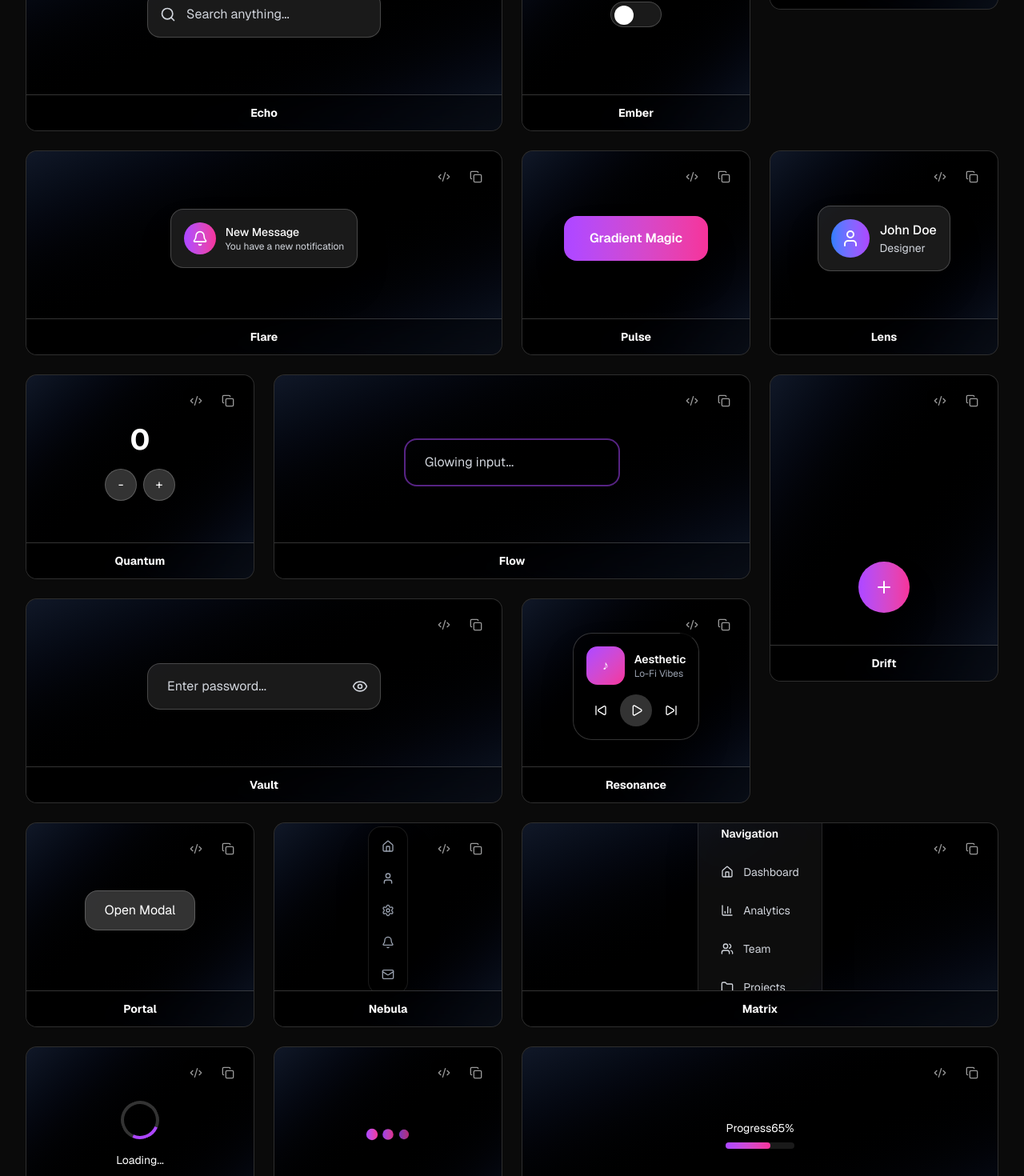
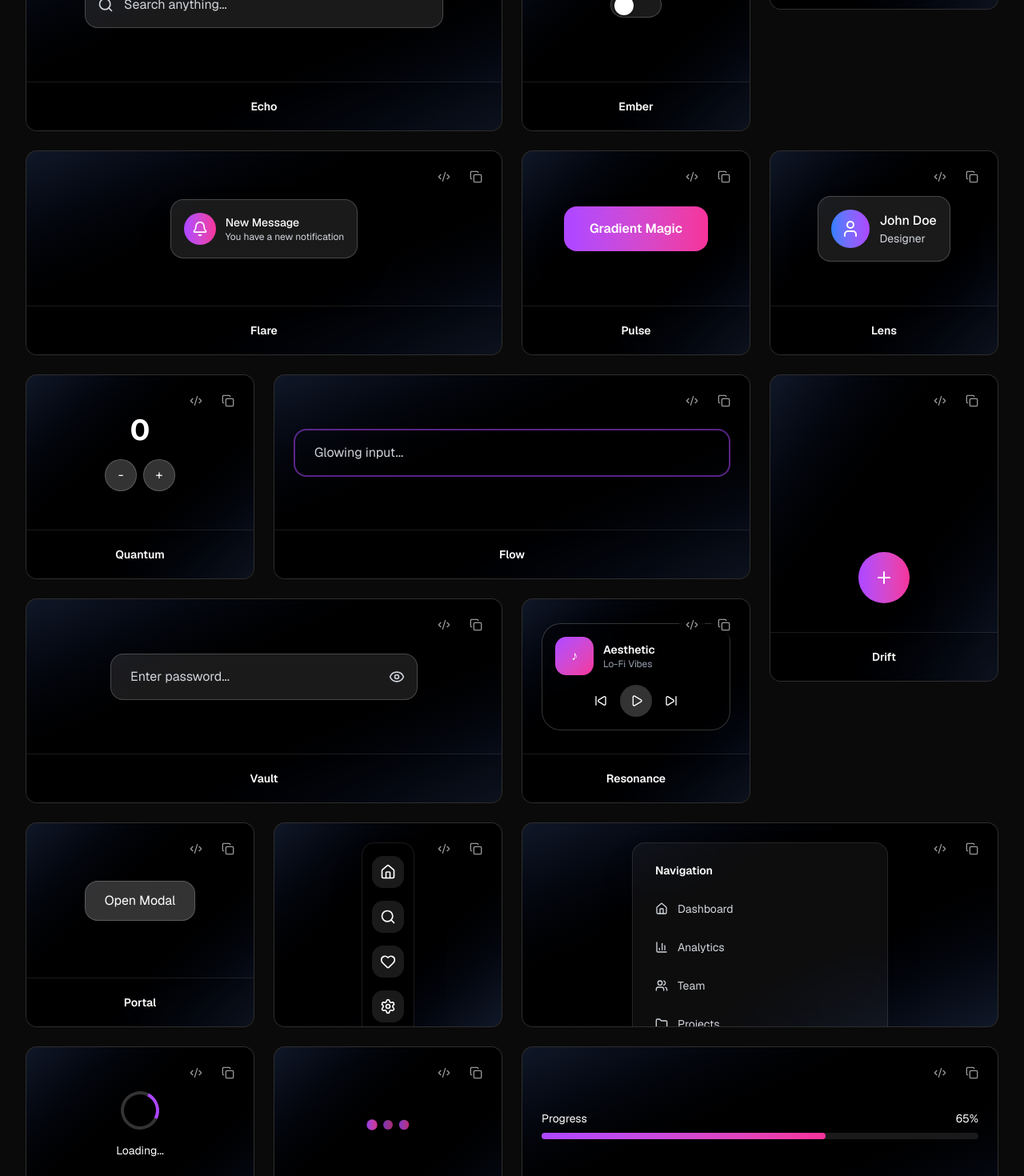
Before and after one commit to casualhermit27/ideeate, a Next.js app: page /components in a window 1280 px wide. Shown: the part 780-2250 px from the top of the page at 80% size. Built offline with nearby package versions, Linux system fonts and the light colour scheme.

Commit message:
Increase component name section height for better visibility

```diff
--- a/src/app/components/page.tsx
+++ b/src/app/components/page.tsx
@@ -2,7 +2,7 @@
 
 import { useState } from 'react'
 import { motion } from 'framer-motion'
-import { Copy, Check, Sparkles, Search, Heart, Star, Download, Play, Pause, SkipBack, SkipForward, Plus, Bell, Settings, User, Eye, EyeOff, Zap, Home, Folder, BarChart3, Users, CheckCircle, TrendingUp, Share, MoreHorizontal, Code2, Mail, Menu, ChevronDown, X, DollarSign, ArrowRight, Loader, BarChart, Target } from 'lucide-react'
+import { Copy, Check, Sparkles, Search, Heart, Star, Download, Play, Pause, SkipBack, SkipForward, Plus, Bell, Settings, User, Eye, EyeOff, Zap, Home, Folder, BarChart3, Users, CheckCircle, TrendingUp, Share, MoreHorizontal, Code2 } from 'lucide-react'
 import FloatingNavbar from '@/components/floating-navbar'
 import { Button } from '@/components/ui/button'
 
@@ -16,8 +16,7 @@ const categories = [
 	'Toggles',
 	'Notifications',
 	'Pricing',
-	'Loading',
-	'Logo'
+	'Loading'
 ]
 
 // Component type definition
@@ -66,24 +65,24 @@ const FloatingNav = () => (
 )
 
 const VerticalFloatingNav = () => (
-	<motion.div
+	<motion.nav
 		initial={{ x: -20, opacity: 0 }}
 		animate={{ x: 0, opacity: 1 }}
-		className="bg-black/80 backdrop-blur-xl border border-white/10 rounded-2xl p-2 shadow-2xl max-w-fit"
-	>
-		<div className="flex flex-col space-y-2">
-			{[Home, User, Settings, Bell, Mail].map((Icon, index) => (
+		className="py-4 px-3 bg-black/80 backdrop-blur-xl border border-white/10 rounded-2xl shadow-2xl"
+	>
+		<div className="flex flex-col items-center space-y-4">
+			{[Home, Search, Heart, Settings, User].map((Icon, index) => (
 				<motion.button
 					key={index}
-					whileHover={{ scale: 1.1, x: 4 }}
-					whileTap={{ scale: 0.95 }}
-					className="p-2 text-gray-400 hover:text-white hover:bg-white/10 rounded-xl transition-all"
+					whileHover={{ scale: 1.1, x: 2 }}
+					whileTap={{ scale: 0.9 }}
+					className="w-10 h-10 bg-white/10 hover:bg-white/20 rounded-xl flex items-center justify-center text-white transition-colors"
 				>
-					<Icon className="w-4 h-4" />
+					<Icon className="w-5 h-5" />
 				</motion.button>
 			))}
 		</div>
-	</motion.div>
+	</motion.nav>
 )
 
 const SidebarNav = () => (
@@ -538,14 +537,14 @@ const FloatingActionBar = () => (
 const FeatureCard = () => (
 	<motion.div
 		whileHover={{ scale: 1.02, y: -4 }}
-		className="p-4 bg-white/5 backdrop-blur-xl border border-white/10 rounded-2xl shadow-2xl group max-w-xs mx-auto"
-	>
-		<div className="mb-3">
-			<div className="w-10 h-10 bg-gradient-to-br from-purple-500 to-pink-500 rounded-xl flex items-center justify-center mb-3">
-				<Zap className="w-5 h-5 text-white" />
+		className="p-6 bg-white/5 backdrop-blur-xl border border-white/10 rounded-2xl shadow-2xl group"
+	>
+		<div className="mb-4">
+			<div className="w-12 h-12 bg-gradient-to-br from-purple-500 to-pink-500 rounded-xl flex items-center justify-center mb-4">
+				<Zap className="w-6 h-6 text-white" />
 			</div>
-			<h3 className="text-base font-bold text-white mb-1">Fast Performance</h3>
-			<p className="text-gray-400 text-xs">Lightning fast loading</p>
+			<h3 className="text-lg font-bold text-white mb-2">Fast Performance</h3>
+			<p className="text-gray-400 text-sm">Lightning fast loading with optimized code</p>
 		</div>
 		<motion.div
 			className="w-full h-1 bg-white/10 rounded-full overflow-hidden"
@@ -563,23 +562,23 @@ const FeatureCard = () => (
 const TestimonialCard = () => (
 	<motion.div
 		whileHover={{ scale: 1.02 }}
-		className="p-4 bg-white/5 backdrop-blur-xl border border-white/10 rounded-2xl shadow-2xl max-w-xs mx-auto"
-	>
-		<div className="flex items-center space-x-1 mb-3">
+		className="p-6 bg-white/5 backdrop-blur-xl border border-white/10 rounded-2xl shadow-2xl"
+	>
+		<div className="flex items-center space-x-1 mb-4">
 			{[...Array(5)].map((_, i) => (
-				<Star key={i} className="w-3 h-3 text-yellow-400 fill-current" />
+				<Star key={i} className="w-4 h-4 text-yellow-400 fill-current" />
 			))}
 		</div>
-		<p className="text-gray-300 text-xs mb-3 line-clamp-2">&quot;Amazing components with beautiful animations!&quot;</p>
-		<div className="flex items-center space-x-2">
-			<div className="w-8 h-8 bg-gradient-to-br from-blue-500 to-purple-500 rounded-full flex items-center justify-center">
-				<User className="w-4 h-4 text-white" />
+		<p className="text-gray-300 text-sm mb-4">&quot;Amazing components with beautiful animations. Saved me hours of development time!&quot;</p>
+		<div className="flex items-center space-x-3">
+			<div className="w-10 h-10 bg-gradient-to-br from-blue-500 to-purple-500 rounded-full flex items-center justify-center">
+				<User className="w-5 h-5 text-white" />
 			</div>
-			<div>
-				<p className="text-white text-xs font-medium">Sarah Chen</p>
-				<p className="text-gray-400 text-[10px]">Frontend Developer</p>
-			</div>
-		</div>
+  <div>
+				<p className="text-white text-sm font-medium">Sarah Chen</p>
+				<p className="text-gray-400 text-xs">Frontend Developer</p>
+  </div>
+  </div>
 	</motion.div>
 )
 
@@ -611,19 +610,19 @@ const SearchSuggestions = () => (
 	<motion.div
 		initial={{ y: -10, opacity: 0 }}
 		animate={{ y: 0, opacity: 1 }}
-		className="w-full max-w-xs bg-black/90 backdrop-blur-xl border border-white/10 rounded-2xl shadow-2xl overflow-hidden"
-	>
-		<div className="p-3">
-			<h4 className="text-white font-medium text-xs mb-2">Recent Searches</h4>
-			<div className="space-y-1">
+		className="w-full max-w-sm bg-black/90 backdrop-blur-xl border border-white/10 rounded-2xl shadow-2xl overflow-hidden"
+	>
+		<div className="p-4">
+			<h4 className="text-white font-medium text-sm mb-3">Recent Searches</h4>
+			<div className="space-y-2">
 				{['React Components', 'Glassmorphism UI', 'Animation Library'].map((item, index) => (
 					<motion.button
 						key={index}
 						whileHover={{ scale: 1.02, x: 4 }}
-						className="w-full flex items-center space-x-2 p-2 text-gray-300 hover:text-white hover:bg-white/10 rounded-lg transition-all text-left"
+						className="w-full flex items-center space-x-3 p-2 text-gray-300 hover:text-white hover:bg-white/10 rounded-lg transition-all text-left"
 					>
-						<Search className="w-3 h-3" />
-						<span className="text-xs">{item}</span>
+						<Search className="w-4 h-4" />
+						<span className="text-sm">{item}</span>
 					</motion.button>
 				))}
 			</div>
@@ -636,56 +635,39 @@ const PricingToggle = () => {
 
 	return (
 		<motion.div
-			className="flex items-center justify-center space-x-4 p-4 bg-white/5 backdrop-blur-xl border border-white/10 rounded-2xl"
+			className="flex items-center space-x-4 p-4 bg-white/5 backdrop-blur-xl border border-white/10 rounded-2xl"
 		>
-			<span className={`text-sm transition-colors ${!isYearly ? 'text-white' : 'text-gray-400'}`}>
+			<span className={`text-sm font-medium transition-colors ${!isYearly ? 'text-white' : 'text-gray-400'}`}>
 				Monthly
 			</span>
 			<motion.button
 				onClick={() => setIsYearly(!isYearly)}
-				className="relative w-12 h-6 bg-white/20 rounded-full p-1 transition-colors"
+				className={`relative w-14 h-7 rounded-full transition-all duration-300 ${
+					isYearly ? 'bg-purple-500' : 'bg-white/20'
+				}`}
 				whileTap={{ scale: 0.95 }}
 			>
 				<motion.div
-					className="w-4 h-4 bg-gradient-to-r from-purple-500 to-pink-500 rounded-full shadow-lg"
-					animate={{ x: isYearly ? 24 : 0 }}
-					transition={{ type: "spring", stiffness: 300, damping: 30 }}
+					className="absolute top-1 w-5 h-5 bg-white rounded-full shadow-lg"
+					animate={{ x: isYearly ? 28 : 4 }}
+					transition={{ type: "spring", stiffness: 500, damping: 30 }}
 				/>
 			</motion.button>
-			<span className={`text-sm transition-colors ${isYearly ? 'text-white' : 'text-gray-400'}`}>
+			<span className={`text-sm font-medium transition-colors ${isYearly ? 'text-white' : 'text-gray-400'}`}>
 				Yearly
 			</span>
 			{isYearly && (
 				<motion.span
-					initial={{ opacity: 0, scale: 0.8 }}
-					animate={{ opacity: 1, scale: 1 }}
-					className="text-xs text-green-400 font-medium"
+					initial={{ scale: 0, opacity: 0 }}
+					animate={{ scale: 1, opacity: 1 }}
+					className="px-2 py-1 bg-green-500 text-white text-xs rounded-full font-bold"
 				>
-					Save 20%
+					20% OFF
 				</motion.span>
 			)}
 		</motion.div>
 	)
 }
-
-const LogoPlaceholder = () => (
-	<motion.div
-		whileHover={{ scale: 1.02 }}
-		className="w-full h-full flex items-center justify-center p-6 bg-white/5 backdrop-blur-xl border border-white/10 rounded-2xl shadow-2xl group"
-	>
-		<motion.div
-			whileHover={{ rotate: 180 }}
-			transition={{ duration: 0.6 }}
-			className="w-16 h-16 bg-gradient-to-br from-gray-700 to-gray-800 rounded-2xl border border-white/20 flex items-center justify-center shadow-xl"
-		>
-			<motion.div
-				className="w-8 h-8 bg-gradient-to-br from-white/30 to-white/10 rounded-lg"
-				whileHover={{ scale: 1.1 }}
-				transition={{ duration: 0.3 }}
-			/>
-		</motion.div>
-	</motion.div>
-)
 
 const componentData: ComponentType[] = [
 	{ id: 1, title: 'Prism', category: 'Buttons', preview: <GlassmorphismButton />, size: 'normal', code: `<motion.button
@@ -949,24 +931,24 @@ const componentData: ComponentType[] = [
 		</motion.div>
 	)}
 </>` },
-	{ id: 15, title: 'Nebula', category: 'Navigation', preview: <VerticalFloatingNav />, size: 'normal', code: `<motion.div
+	{ id: 15, title: 'Nebula', category: 'Navigation', preview: <VerticalFloatingNav />, size: 'normal', code: `<motion.nav
 	initial={{ x: -20, opacity: 0 }}
 	animate={{ x: 0, opacity: 1 }}
-	className="bg-black/80 backdrop-blur-xl border border-white/10 rounded-2xl p-2 shadow-2xl max-w-fit"
->
-	<div className="flex flex-col space-y-2">
-		{[Home, User, Settings, Bell, Mail].map((Icon, index) => (
+	className="py-4 px-3 bg-black/80 backdrop-blur-xl border border-white/10 rounded-2xl shadow-2xl"
+>
+	<div className="flex flex-col items-center space-y-4">
+		{[Home, Search, Heart, Settings, User].map((Icon, index) => (
 			<motion.button
 				key={index}
-				whileHover={{ scale: 1.1, x: 4 }}
-				whileTap={{ scale: 0.95 }}
-				className="p-2 text-gray-400 hover:text-white hover:bg-white/10 rounded-xl transition-all"
+				whileHover={{ scale: 1.1, x: 2 }}
+				whileTap={{ scale: 0.9 }}
+				className="w-10 h-10 bg-white/10 hover:bg-white/20 rounded-xl flex items-center justify-center text-white transition-colors"
 			>
-				<Icon className="w-4 h-4" />
+				<Icon className="w-5 h-5" />
 			</motion.button>
 		))}
 	</div>
-</motion.div>` },
+</motion.nav>` },
 	{ id: 16, title: 'Matrix', category: 'Navigation', preview: <SidebarNav />, size: 'wide', code: `<motion.div
 	initial={{ x: -20, opacity: 0 }}
 	animate={{ x: 0, opacity: 1 }}
@@ -1111,14 +1093,14 @@ const componentData: ComponentType[] = [
 </motion.div>` },
 	{ id: 24, title: 'Bloom', category: 'Cards', preview: <FeatureCard />, size: 'normal', code: `<motion.div
 	whileHover={{ scale: 1.02, y: -4 }}
-	className="p-4 bg-white/5 backdrop-blur-xl border border-white/10 rounded-2xl shadow-2xl group max-w-xs mx-auto"
->
-	<div className="mb-3">
-		<div className="w-10 h-10 bg-gradient-to-br from-purple-500 to-pink-500 rounded-xl flex items-center justify-center mb-3">
-			<Zap className="w-5 h-5 text-white" />
-		</div>
-		<h3 className="text-base font-bold text-white mb-1">Fast Performance</h3>
-		<p className="text-gray-400 text-xs">Lightning fast loading</p>
+	className="p-6 bg-white/5 backdrop-blur-xl border border-white/10 rounded-2xl shadow-2xl group"
+>
+	<div className="mb-4">
+		<div className="w-12 h-12 bg-gradient-to-br from-purple-500 to-pink-500 rounded-xl flex items-center justify-center mb-4">
+			<Zap className="w-6 h-6 text-white" />
+		</div>
+		<h3 className="text-lg font-bold text-white mb-2">Fast Performance</h3>
+		<p className="text-gray-400 text-sm">Lightning fast loading with optimized code</p>
 	</div>
 	<motion.div
 		className="w-full h-1 bg-white/10 rounded-full overflow-hidden"
@@ -1133,21 +1115,21 @@ const componentData: ComponentType[] = [
 </motion.div>` },
 	{ id: 25, title: 'Wisp', category: 'Cards', preview: <TestimonialCard />, size: 'normal', code: `<motion.div
 	whileHover={{ scale: 1.02 }}
-	className="p-4 bg-white/5 backdrop-blur-xl border border-white/10 rounded-2xl shadow-2xl max-w-xs mx-auto"
->
-	<div className="flex items-center space-x-1 mb-3">
+	className="p-6 bg-white/5 backdrop-blur-xl border border-white/10 rounded-2xl shadow-2xl"
+>
+	<div className="flex items-center space-x-1 mb-4">
 		{[...Array(5)].map((_, i) => (
-			<Star key={i} className="w-3 h-3 text-yellow-400 fill-current" />
+			<Star key={i} className="w-4 h-4 text-yellow-400 fill-current" />
 		))}
 	</div>
-	<p className="text-gray-300 text-xs mb-3 line-clamp-2">&quot;Amazing components with beautiful animations!&quot;</p>
-	<div className="flex items-center space-x-2">
-		<div className="w-8 h-8 bg-gradient-to-br from-blue-500 to-purple-500 rounded-full flex items-center justify-center">
-			<User className="w-4 h-4 text-white" />
+	<p className="text-gray-300 text-sm mb-4">&quot;Amazing components with beautiful animations. Saved me hours of development time!&quot;</p>
+	<div className="flex items-center space-x-3">
+		<div className="w-10 h-10 bg-gradient-to-br from-blue-500 to-purple-500 rounded-full flex items-center justify-center">
+			<User className="w-5 h-5 text-white" />
 		</div>
 		<div>
-			<p className="text-white text-xs font-medium">Sarah Chen</p>
-			<p className="text-gray-400 text-[10px]">Frontend Developer</p>
+			<p className="text-white text-sm font-medium">Sarah Chen</p>
+			<p className="text-gray-400 text-xs">Frontend Developer</p>
 		</div>
 	</div>
 </motion.div>` },
@@ -1177,147 +1159,51 @@ const componentData: ComponentType[] = [
 >
 	<div className="p-4">
 		<h4 className="text-white font-medium text-sm mb-3">Recent Searches</h4>
-		<div className="space-y-2">
+  <div className="space-y-2">
 			{['React Components', 'Glassmorphism UI', 'Animation Library'].map((item, index) => (
 				<motion.button
 					key={index}
 					whileHover={{ scale: 1.02, x: 4 }}
-					className="w-full flex items-center space-x-2 p-2 text-gray-300 hover:text-white hover:bg-white/10 rounded-lg transition-all text-left"
+					className="w-full flex items-center space-x-3 p-2 text-gray-300 hover:text-white hover:bg-white/10 rounded-lg transition-all text-left"
 				>
 					<Search className="w-4 h-4" />
 					<span className="text-sm">{item}</span>
 				</motion.button>
 			))}
-		</div>
-	</div>
+    </div>
+  </div>
 </motion.div>` },
-	{ id: 28, title: 'Switch', category: 'Inputs', preview: <PricingToggle />, size: 'normal', code: `const [isYearly, setIsYearly] = useState(false)
+	{ id: 28, title: 'Flux', category: 'Pricing', preview: <PricingToggle />, size: 'normal', code: `const [isYearly, setIsYearly] = useState(false)
 
 <motion.div
-	className="flex items-center justify-center space-x-4 p-4 bg-white/5 backdrop-blur-xl border border-white/10 rounded-2xl"
->
-	<span className={\`text-sm transition-colors \${!isYearly ? 'text-white' : 'text-gray-400'}\`}>
+	className="flex items-center space-x-4 p-4 bg-white/5 backdrop-blur-xl border border-white/10 rounded-2xl"
+>
+	<span className={\`text-sm font-medium transition-colors \${!isYearly ? 'text-white' : 'text-gray-400'}\`}>
 		Monthly
 	</span>
 	<motion.button
 		onClick={() => setIsYearly(!isYearly)}
-		className="relative w-12 h-6 bg-white/20 rounded-full p-1 transition-colors"
+		className={\`relative w-14 h-7 rounded-full transition-all duration-300 \${isYearly ? 'bg-purple-500' : 'bg-white/20'}\`}
 		whileTap={{ scale: 0.95 }}
 	>
 		<motion.div
-			className="w-4 h-4 bg-gradient-to-r from-purple-500 to-pink-500 rounded-full shadow-lg"
-			animate={{ x: isYearly ? 24 : 0 }}
-			transition={{ type: "spring", stiffness: 300, damping: 30 }}
+			className="absolute top-1 w-5 h-5 bg-white rounded-full shadow-lg"
+			animate={{ x: isYearly ? 28 : 4 }}
+			transition={{ type: "spring", stiffness: 500, damping: 30 }}
 		/>
 	</motion.button>
-	<span className={\`text-sm transition-colors \${isYearly ? 'text-white' : 'text-gray-400'}\`}>
+	<span className={\`text-sm font-medium transition-colors \${isYearly ? 'text-white' : 'text-gray-400'}\`}>
 		Yearly
 	</span>
 	{isYearly && (
 		<motion.span
-			initial={{ opacity: 0, scale: 0.8 }}
-			animate={{ opacity: 1, scale: 1 }}
-			className="text-xs text-green-400 font-medium"
+			initial={{ scale: 0, opacity: 0 }}
+			animate={{ scale: 1, opacity: 1 }}
+			className="px-2 py-1 bg-green-500 text-white text-xs rounded-full font-bold"
 		>
-			Save 20%
+			20% OFF
 		</motion.span>
 	)}
-</motion.div>` },
-	{ id: 29, title: 'Void', category: 'Logo', preview: <LogoPlaceholder />, size: 'normal', code: `<motion.div
-	whileHover={{ scale: 1.02 }}
-	className="w-full h-full flex items-center justify-center p-6 bg-white/5 backdrop-blur-xl border border-white/10 rounded-2xl shadow-2xl group"
->
-	<motion.div
-		whileHover={{ rotate: 180 }}
-		transition={{ duration: 0.6 }}
-		className="w-16 h-16 bg-gradient-to-br from-gray-700 to-gray-800 rounded-2xl border border-white/20 flex items-center justify-center shadow-xl"
-	>
-		<motion.div
-			className="w-8 h-8 bg-gradient-to-br from-white/30 to-white/10 rounded-lg"
-			whileHover={{ scale: 1.1 }}
-			transition={{ duration: 0.3 }}
-		/>
-	</motion.div>
-</motion.div>` },
-	{ id: 30, title: 'Glow', category: 'Logo', preview: <LogoPlaceholder />, size: 'normal', code: `<motion.div
-	whileHover={{ scale: 1.02 }}
-	className="w-full h-full flex items-center justify-center p-6 bg-white/5 backdrop-blur-xl border border-white/10 rounded-2xl shadow-2xl group"
->
-	<motion.div
-		whileHover={{ rotate: 180 }}
-		transition={{ duration: 0.6 }}
-		className="w-16 h-16 bg-gradient-to-br from-gray-700 to-gray-800 rounded-2xl border border-white/20 flex items-center justify-center shadow-xl"
-	>
-		<motion.div
-			className="w-8 h-8 bg-gradient-to-br from-white/30 to-white/10 rounded-lg"
-			whileHover={{ scale: 1.1 }}
-			transition={{ duration: 0.3 }}
-		/>
-	</motion.div>
-</motion.div>` },
-	{ id: 31, title: 'Mist', category: 'Logo', preview: <LogoPlaceholder />, size: 'normal', code: `<motion.div
-	whileHover={{ scale: 1.02 }}
-	className="w-full h-full flex items-center justify-center p-6 bg-white/5 backdrop-blur-xl border border-white/10 rounded-2xl shadow-2xl group"
->
-	<motion.div
-		whileHover={{ rotate: 180 }}
-		transition={{ duration: 0.6 }}
-		className="w-16 h-16 bg-gradient-to-br from-gray-700 to-gray-800 rounded-2xl border border-white/20 flex items-center justify-center shadow-xl"
-	>
-		<motion.div
-			className="w-8 h-8 bg-gradient-to-br from-white/30 to-white/10 rounded-lg"
-			whileHover={{ scale: 1.1 }}
-			transition={{ duration: 0.3 }}
-		/>
-	</motion.div>
-</motion.div>` },
-	{ id: 32, title: 'Shade', category: 'Logo', preview: <LogoPlaceholder />, size: 'normal', code: `<motion.div
-	whileHover={{ scale: 1.02 }}
-	className="w-full h-full flex items-center justify-center p-6 bg-white/5 backdrop-blur-xl border border-white/10 rounded-2xl shadow-2xl group"
->
-	<motion.div
-		whileHover={{ rotate: 180 }}
-		transition={{ duration: 0.6 }}
-		className="w-16 h-16 bg-gradient-to-br from-gray-700 to-gray-800 rounded-2xl border border-white/20 flex items-center justify-center shadow-xl"
-	>
-		<motion.div
-			className="w-8 h-8 bg-gradient-to-br from-white/30 to-white/10 rounded-lg"
-			whileHover={{ scale: 1.1 }}
-			transition={{ duration: 0.3 }}
-		/>
-	</motion.div>
-</motion.div>` },
-	{ id: 33, title: 'Echo', category: 'Logo', preview: <LogoPlaceholder />, size: 'normal', code: `<motion.div
-	whileHover={{ scale: 1.02 }}
-	className="w-full h-full flex items-center justify-center p-6 bg-white/5 backdrop-blur-xl border border-white/10 rounded-2xl shadow-2xl group"
->
-	<motion.div
-		whileHover={{ rotate: 180 }}
-		transition={{ duration: 0.6 }}
-		className="w-16 h-16 bg-gradient-to-br from-gray-700 to-gray-800 rounded-2xl border border-white/20 flex items-center justify-center shadow-xl"
-	>
-		<motion.div
-			className="w-8 h-8 bg-gradient-to-br from-white/30 to-white/10 rounded-lg"
-			whileHover={{ scale: 1.1 }}
-			transition={{ duration: 0.3 }}
-		/>
-	</motion.div>
-</motion.div>` },
-	{ id: 34, title: 'Blur', category: 'Logo', preview: <LogoPlaceholder />, size: 'normal', code: `<motion.div
-	whileHover={{ scale: 1.02 }}
-	className="w-full h-full flex items-center justify-center p-6 bg-white/5 backdrop-blur-xl border border-white/10 rounded-2xl shadow-2xl group"
->
-	<motion.div
-		whileHover={{ rotate: 180 }}
-		transition={{ duration: 0.6 }}
-		className="w-16 h-16 bg-gradient-to-br from-gray-700 to-gray-800 rounded-2xl border border-white/20 flex items-center justify-center shadow-xl"
-	>
-		<motion.div
-			className="w-8 h-8 bg-gradient-to-br from-white/30 to-white/10 rounded-lg"
-			whileHover={{ scale: 1.1 }}
-			transition={{ duration: 0.3 }}
-		/>
-	</motion.div>
 </motion.div>` }
 ]
 
@@ -1462,18 +1348,16 @@ export default function ComponentsPage() {
 												<Copy className="w-4 h-4 text-white/60 hover:text-white" />
 												)}
 										</motion.button>
+										</div>
+
+									{/* Component Preview - Center */}
+									<div className="flex-1 flex items-center justify-center p-6">
+										{component.preview}
 									</div>
 
-									{/* Component Preview - Center */}
-									<div className="flex-1 flex items-center justify-center p-4 pb-2 overflow-hidden">
-										<div className="max-w-full max-h-full flex items-center justify-center">
-											{component.preview}
-										</div>
-									</div>
-
-									{/* Component Name - Bottom - Always Visible */}
-									<div className="mt-auto p-3 bg-black/40 backdrop-blur-md border-t border-white/20">
-										<h3 className="text-sm font-bold text-white text-center truncate">{component.title}</h3>
+									{/* Component Name - Bottom */}
+									<div className="px-4 py-5 bg-black/20 backdrop-blur-sm border-t border-white/10">
+										<h3 className="text-sm font-semibold text-white text-center">{component.title}</h3>
 									</div>
 								</div>
 							</motion.div>
```
